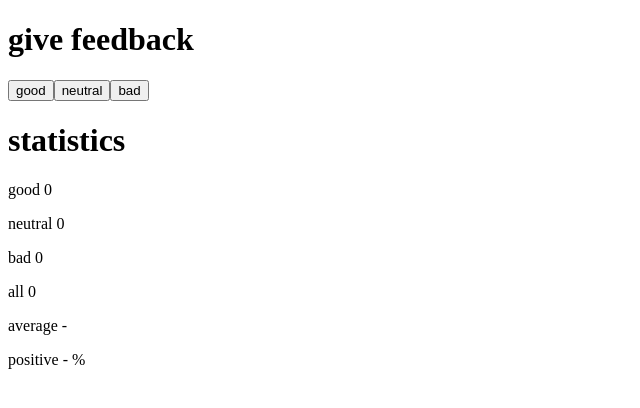
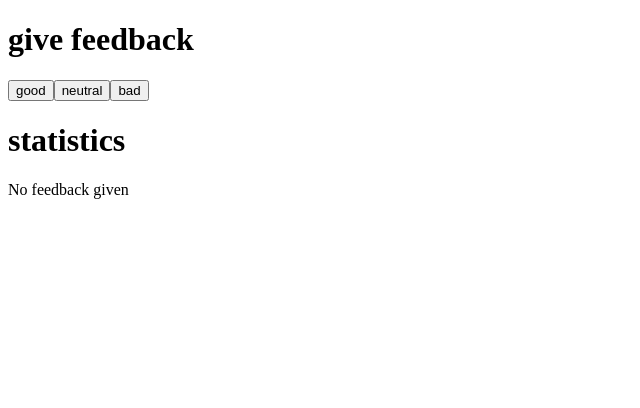
Before and after one commit to BernieHo/Full-Stack-Open-2023, a React (Vite) app in the folder part1/unicafe/: page / in a window 1280 px wide. Shown: the top 408 px of the page, without its empty margins (0-640 px from the left). Built offline with nearby package versions, Linux system fonts and the light colour scheme.

Commit message:
finish excercise 1.9

```diff
--- a/part1/unicafe/src/App.jsx
+++ b/part1/unicafe/src/App.jsx
@@ -5,6 +5,14 @@
 }
 
 const Statistics = ({ good, neutral, bad }) => {
+  if (good + neutral + bad === 0) {
+    return (
+      <>
+        <h1>statistics</h1>
+        <p>No feedback given</p>
+      </>
+    )
+  } else {
     return (
       <>
         <h1>statistics</h1>
@@ -16,6 +24,7 @@
         <p>positive {good + neutral + bad > 0 ? (good * 100) / (good + neutral + bad) : '-'} %</p>
       </>
     )
+  }
 }
 
 const App = () => {
```
Lines whose indentation alone changed are shown as unchanged.
